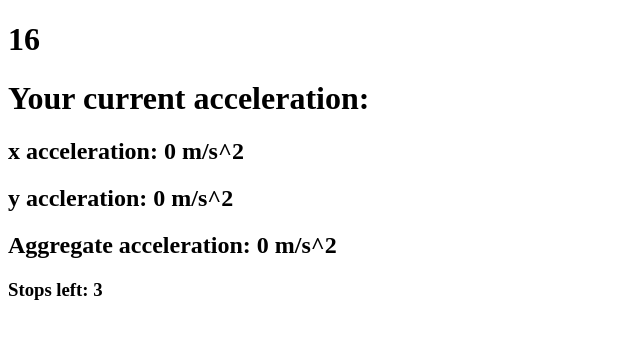
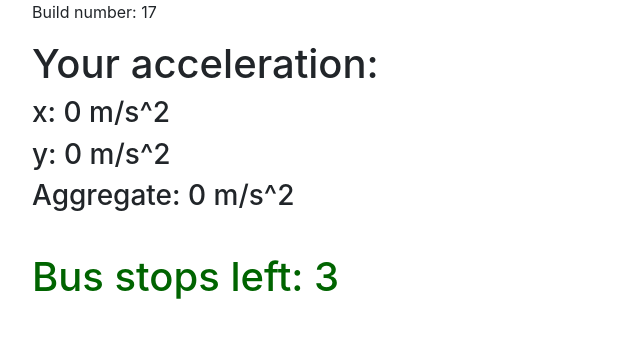
Before and after one commit to RylandWang/AmpHacks2019, an Angular app: page / in a window 1280 px wide. Shown: the top 338 px of the page, without its empty margins (0-640 px from the left). Built offline with nearby package versions, Linux system fonts and the light colour scheme.

Commit message:
update accelerometer algorithm & calibrate for stationary

```diff
--- a/package.json
+++ b/package.json
@@ -11,7 +11,6 @@
   },
   "private": true,
   "dependencies": {
-    "@angular/animations": "~7.0.0",
     "@angular/common": "~7.0.0",
     "@angular/compiler": "~7.0.0",
     "@angular/core": "~7.0.0",
@@ -22,6 +21,7 @@
     "@angular/router": "~7.0.0",
     "@unimodules/core": "^4.0.0",
     "accelerometer": "^1.2.0",
+    "bootstrap": "^4.3.1",
     "core-js": "^2.5.4",
     "expo-sensors": "^7.0.0",
     "rxjs": "~6.3.3",
--- a/src/app/accelerometer/accelerometer.component.html
+++ b/src/app/accelerometer/accelerometer.component.html
@@ -1,10 +1,15 @@
 <!-- Learn about this code on MDN: https://developer.mozilla.org/en-US/docs/Web/API/Detecting_device_orientation -->
+<link rel="stylesheet" href="https://stackpath.bootstrapcdn.com/bootstrap/4.3.1/css/bootstrap.min.css" integrity="sha384-ggOyR0iXCbMQv3Xipma34MD+dH/1fQ784/j6cY/iJTQUOhcWr7x9JvoRxT2MZw1T" crossorigin="anonymous">
 
-<h1> 16 </h1>
-<h1> Your current acceleration: </h1>
+<div style="margin-left: 2em">
 
-<h2>x acceleration: {{xAccBS | async}} m/s^2</h2>
-<h2>y accleration: {{yAccBS | async}} m/s^2</h2>
-<h2>Aggregate acceleration: {{totalAccBS | async}} m/s^2</h2>
+<p> Build number: 17 </p>
+<h1> Your acceleration: </h1>
 
-<h3>Stops left: {{stopsLeftBS | async}}</h3>
+<h3>x: {{xAccBS | async}} m/s^2</h3>
+<h3>y: {{yAccBS | async}} m/s^2</h3>
+<h3>Aggregate: {{totalAccBS | async}} m/s^2</h3>
+
+<h1 style="color:darkgreen; margin-top:1em;">Bus stops left: {{stopsLeftBS | async}}</h1>
+
+</div>
--- a/src/app/accelerometer/accelerometer.component.ts
+++ b/src/app/accelerometer/accelerometer.component.ts
@@ -8,15 +8,11 @@ import { BehaviorSubject } from 'rxjs';
 })
 export class AccelerometerComponent implements OnInit {
   // absolute acceleration
-  xAcc: number = 0
-  yAcc: number = 0
-  totalAcc: number = 0
+  xAccBS = new BehaviorSubject<number>(0); // x-axis acceleration
+  yAccBS = new BehaviorSubject<number>(0); // y-axis acceleration
+  totalAccBS = new BehaviorSubject<number>(0); // aggregate acceleration
 
-  xAccBS = new BehaviorSubject<number>(0);
-  yAccBS = new BehaviorSubject<number>(0);
-  totalAccBS = new BehaviorSubject<number>(0);
-
-  stopsLeft: number = 3;
+  stopsLeft: number = 3; //TODO: integrate with Google Map API to autmatically determine
   stopsLeftBS = new BehaviorSubject<number>(3);
 
   consistentDecceleration: number = 0
@@ -24,23 +20,17 @@ export class AccelerometerComponent implements OnInit {
   constructor() {
   }
 
-  get xAcceleration(){
-    return this.xAcc
+  ngOnInit() {
+    window.navigator.vibrate(200);
+    console.log('Engage');
+    this.motionDetect();
+
   }
 
-  get yAcceleration(){
-    return this.yAcc
-  }
-
-  ngOnInit() {
-    window.alert("hello")
-    this.xAccBS.next(1)
-    console.log(this.xAccBS)
-
-    console.log('Engage');
+  motionDetect() {
     window.addEventListener('devicemotion', motion, false);
 
-    let lastX = 0, lastY = 0, lastZ =0
+    let lastX = 0, lastY = 0, lastZ = 0
     let moveCounter = 0;
 
     let xbs = new BehaviorSubject<number>(0)
@@ -49,63 +39,73 @@ export class AccelerometerComponent implements OnInit {
     let stopsbs = new BehaviorSubject<number>(this.stopsLeftBS.value)
     let consistentDeccelerationbs = new BehaviorSubject<number>(0)
 
-    xbs.subscribe(x=>{
+    // update behaviour subjects
+    xbs.subscribe(x => {
       console.log("subscribe: ", x)
       this.xAccBS.next(x)
     })
-    ybs.subscribe(x=>{
+    ybs.subscribe(x => {
       console.log("subscribe: ", x)
       this.yAccBS.next(x)
     })
-    totalAccbs.subscribe(x=>{
+    totalAccbs.subscribe(x => {
       console.log("subscribe: ", x)
       this.totalAccBS.next(x)
     })
-    stopsbs.subscribe(x=>{
+    stopsbs.subscribe(x => {
       console.log("subscribe: ", x)
       this.stopsLeftBS.next(x)
     })
-    consistentDeccelerationbs.subscribe(x=>{
+    consistentDeccelerationbs.subscribe(x => {
       console.log("decceleration in a row: ", x)
       this.consistentDecceleration = x
     })
 
     this.xAccBS.next(lastX)
     console.log("BS updated")
-    console.log("lastX: ",lastX)
+    console.log("lastX: ", lastX)
 
-    function motion(e: DeviceMotionEvent,) {
+    /** Acceleration algorithm */
+    function motion(e: DeviceMotionEvent, ) {
       let acc = e.acceleration;
       // if (!acc.hasOwnProperty('x')) {
       //   acc = e.accelerationIncludingGravity;
       // }
 
-      console.log(this.xAccBS)
-      console.log("x: ", this.xAcc)
-      console.log("y: ", this.yAcc)
-      xbs.next(acc.x)
-      ybs.next(acc.y)
-      let totalAcc = acc.x + acc.y
+      // get x, y and aggregate acceleration
+      let accX = acc.x
+      let accY = acc.y
+      // calibrate for stationary device
+      if (Math.abs(acc.x) <= 0.16){
+        accX = 0
+      }
+      if (Math.abs(acc.y) <= 0.16){
+        accY = 0
+      }
+      xbs.next(Math.round(accX * 10000) / 10000)
+      ybs.next(Math.round(accY * 10000) / 10000)
+      let totalAcc = Math.round((acc.x + acc.y) * 10000) / 10000
       totalAccbs.next(totalAcc)
 
       // gradual decceleration before eventual stop
-      if (totalAccbs.value < 0){
+      if (totalAccbs.value < 0) {
         this.consistentDecceleration += 1
-        consistentDeccelerationbs.next(consistentDeccelerationbs.value+1)
+        consistentDeccelerationbs.next(consistentDeccelerationbs.value + 1)
       }
-      else{
+      else {
         consistentDeccelerationbs.next(0)
       }
 
       // eventual stop ie complete zero accleration after gradual decceleration
-      if (consistentDeccelerationbs.value >= 50 && Math.abs(totalAccbs.value)<=0.5){
-        this.stopsLeft -= 1
-        stopsbs.next(stopsbs.value-1)
+      if (consistentDeccelerationbs.value >= 52 && Math.abs(totalAccbs.value) == 0) {
+        stopsbs.next(stopsbs.value - 1)
         consistentDeccelerationbs.next(0)
         console.log("stop detected")
-        window.alert("Your stop!!!!")
+        if (stopsbs.value == 0) {
+          window.alert("You have arrived at your stop.")
+          window.navigator.vibrate(0);
+        }
       }
-
       // if (!acc.x) return;
 
       //only log if x,y,z > 1
@@ -124,26 +124,15 @@ export class AccelerometerComponent implements OnInit {
         let deltaY = Math.abs(acc.y - lastY);
         let deltaZ = Math.abs(acc.z - lastZ);
 
-        console.log("delta x: ", deltaX)
-
         if (deltaX + deltaY + deltaZ > 3) {
           moveCounter++;
         } else {
           moveCounter = Math.max(0, --moveCounter);
         }
 
-        if (moveCounter > 2) {
-          console.log('SHAKE!!!');
-          moveCounter = 0;
         }
-
-        lastX = acc.x;
-        lastY = acc.y;
-        lastZ = acc.z;
-        console.log("lastX: ",lastX)
 
       }
     }
 
   }
-  }
--- a/src/app/app.component.ts
+++ b/src/app/app.component.ts
@@ -6,6 +6,6 @@ import { Component } from '@angular/core';
   styleUrls: ['./app.component.css']
 })
 export class AppComponent  {
-  title = 'AMPHACKS2019';
+  title = 'Aweary';
 
 }
```
Also changed, not shown: 1 other file (tests, documents, lock files or other folders).
